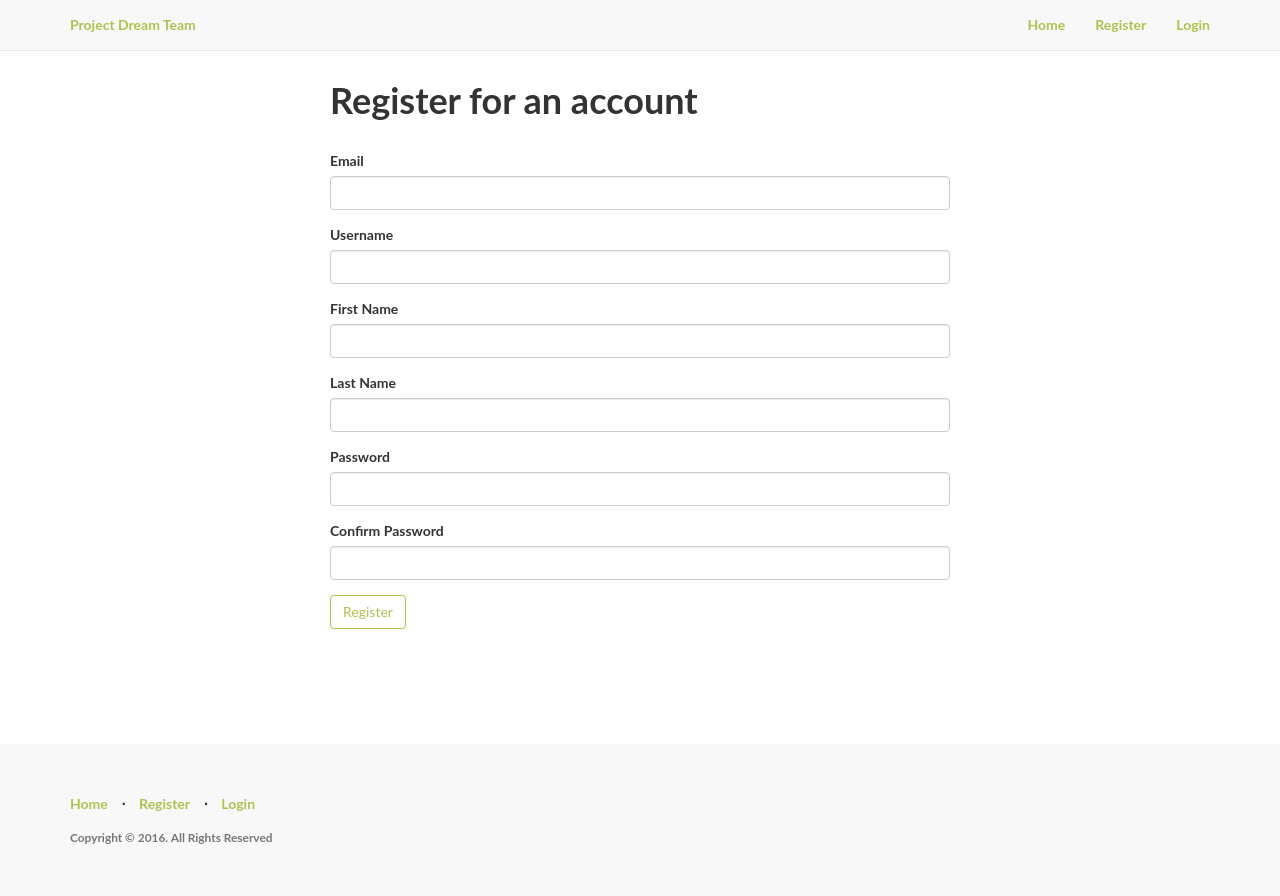
After one commit to mason359/crud-app, a Flask app: template app/templates/auth/register.html in a window 1280 px wide. The commit adds this page. Run offline with Flask 2, Linux system fonts and the light colour scheme; the template is opened without the code that fills it: values that come from a table or form of the project are taken from there, others are empty; parts of the project's set-up code (start-up, migrations or seed data) failed here and were passed over; some libraries are stand-ins or nearby versions.

Commit message:
Add forms, views, and html for auth blueprint.

```diff
--- a/app/__init__.py
+++ b/app/__init__.py
@@ -2,6 +2,7 @@ from flask import Flask
 from flask_sqlalchemy import SQLAlchemy
 from flask_login import LoginManager
 from flask_migrate import Migrate
+from flask_bootstrap import Bootstrap
 
 from config import app_config
 
@@ -13,12 +14,12 @@ def create_app(config_name):
     app = Flask(__name__, instance_relative_config=True)
     app.config.from_object(app_config[config_name])
     app.config.from_pyfile("config.py")
+
+    Bootstrap(app)
     db.init_app(app)
-
     login_manager.init_app(app)
     login_manager.login_message = "You must be logged in to view this page."
     login_manager.login_view = "auth.login"
-
     migrate = Migrate(app, db)
 
     from app import models
--- a/app/auth/forms.py
+++ b/app/auth/forms.py
@@ -0,0 +1,31 @@
+from flask_wtf import FlaskForm
+from wtforms import PasswordField, StringField, SubmitField, ValidationError
+from wtforms.validators import DataRequired, Email, EqualTo
+
+from ..models import Employee
+
+
+class RegistrationForm(FlaskForm):
+
+    email = StringField("Email", validators=[DataRequired(), Email()])
+    username = StringField("Username", validators=[DataRequired()])
+    first_name = StringField("First Name", validators=[DataRequired()])
+    last_name = StringField("Last Name", validators=[DataRequired()])
+    password = PasswordField("Password", validators=[DataRequired(), EqualTo("confirm_password")])
+    confirm_password = PasswordField("Confirm Password")
+    submit = SubmitField("Register")
+
+    def validate_email(self, field):
+        if Employee.query.filter_by(email=field.data).first():
+            raise ValidationError("Email is already in use.")
+
+    def validate_username(self, field):
+        if Employee.query.filter_by(username=field.data).first():
+            raise ValidationError("Username is already taken.")
+
+
+class LoginForm(FlaskForm):
+
+    email = StringField("Email", validators=[DataRequired(), Email()])
+    password = PasswordField("Password", validators=[DataRequired()])
+    submit = SubmitField("Login")
--- /dev/null
+++ b/app/templates/auth/register.html
@@ -0,0 +1,12 @@
+{% import "bootstrap/wtf.html" as wtf %}
+{% extends "base.html" %}
+{% block title %}Register{% endblock %}
+{% block body %}
+<div class="content-section">
+  <div class="center">
+    <h1>Register for an account</h1>
+    <br/>
+    {{ wtf.quick_form(form) }}
+  </div>
+</div>
+{% endblock %}
--- a/app/templates/base.html
+++ b/app/templates/base.html
@@ -6,6 +6,7 @@
     <link href="https://maxcdn.bootstrapcdn.com/bootstrap/3.3.7/css/bootstrap.min.css" rel="stylesheet">
     <link href="{{ url_for('static', filename='css/style.css') }}" rel="stylesheet">
     <link rel="shortcut icon" href="{{ url_for('static', filename='img/favicon.ico') }}">
+    <link href="https://maxcdn.bootstrapcdn.com/font-awesome/4.7.0/css/font-awesome.min.css" rel="stylesheet">
 </head>
 <body>
 <nav class="navbar navbar-default navbar-fixed-top topnav" role="navigation">
@@ -21,9 +22,15 @@
         </div>
         <div class="collapse navbar-collapse" id="bs-example-navbar-collapse-1">
             <ul class="nav navbar-nav navbar-right">
+                {% if current_user.is_authenticated %}
+                  <li><a href="{{ url_for('home.dashboard') }}">Dashboard</a></li>
+                  <li><a href="{{ url_for('auth.logout') }}">Logout</a></li>
+                  <li><a><i class="fa fa-user"></i>  Hi, {{ current_user.username }}!</a></li>
+                {% else %}
                   <li><a href="{{ url_for('home.homepage') }}">Home</a></li>
-                  <li><a href="#">Register</a></li>
-                  <li><a href="#">Login</a></li>
+                  <li><a href="{{ url_for('auth.register') }}">Register</a></li>
+                  <li><a href="{{ url_for('auth.login') }}">Login</a></li>
+                {% endif %}
             </ul>
         </div>
     </div>
@@ -40,9 +47,13 @@
                 <ul class="list-inline">
                     <li><a href="{{ url_for('home.homepage') }}">Home</a></li>
                     <li class="footer-menu-divider">⋅</li>
-                        <li><a href="#">Register</a></li>
+                    {% if current_user.is_authenticated %}
+                      <li><a href="{{ url_for('auth.logout') }}">Logout</a></li>
+                    {% else %}
+                      <li><a href="{{ url_for('auth.register') }}">Register</a></li>
                       <li class="footer-menu-divider">⋅</li>
-                        <li><a href="#">Login</a></li>
+                      <li><a href="{{ url_for('auth.login') }}">Login</a></li>
+                    {% endif %}
                 </ul>
                 <p class="copyright text-muted small">Copyright © 2016. All Rights Reserved</p>
             </div>
--- a/requirements.txt
+++ b/requirements.txt
@@ -3,10 +3,13 @@ asn1crypto==0.24.0
 cffi==1.12.3
 Click==7.0
 cryptography==2.7
+dominate==2.4.0
 Flask==1.1.1
+Flask-Bootstrap==3.3.7.1
 Flask-Login==0.4.1
 Flask-Migrate==2.5.2
 Flask-SQLAlchemy==2.4.0
+Flask-WTF==0.14.2
 itsdangerous==1.1.0
 Jinja2==2.10.1
 Mako==1.1.0
@@ -17,4 +20,6 @@ python-dateutil==2.8.0
 python-editor==1.0.4
 six==1.12.0
 SQLAlchemy==1.3.8
+visitor==0.1.3
 Werkzeug==0.15.6
+WTForms==2.2.1
```
Also changed, not shown: app/auth/views.py (+47 -0 lines), app/templates/auth/login.html (added, +16 -0 lines), app/templates/home/dashboard.html (added, +18 -0 lines). Lines whose indentation alone changed are shown as unchanged.
